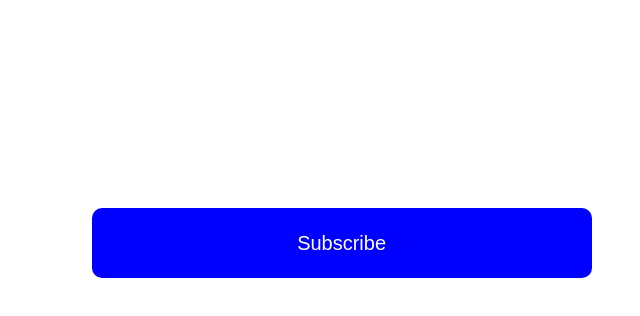
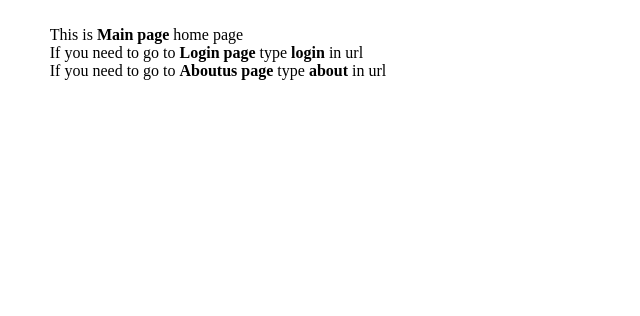
Before and after one commit to BYUMVUHOREAimable/React-course-tutorial, a React (Create React App) app: page / in a window 1280 px wide. Shown: the top 316 px of the page, without its empty margins (422-1062 px from the left). Built offline with nearby package versions, Linux system fonts and the light colour scheme.

Commit message:
Additing routes

```diff
--- a/src/App.css
+++ b/src/App.css
@@ -1,4 +1,4 @@
-.ternaryOperator, .TheUseOfEffect, .TheUseOfRef, .todolist,.form2, .add{
+.ternaryOperator, .TheUseOfEffect, .TheUseOfRef, .todolist,.form2, .add,.pages{
   display: flex;
     align-items: center;
     justify-content: center;
--- a/src/App.js
+++ b/src/App.js
@@ -15,15 +15,31 @@
 //import { ButtonRed, ButtonBlue, ButtonGreen } from "./Components/Buttons";
 
 //import React, {useState,useEffect} from "react";
-import { Button } from "./Components/Subscribe";
+//import { Button } from "./Components/Subscribe";
+import AboutUs from "./Pages/AboutUs";
+import Login from "./Pages/Login";
+import Main from "./Pages/Main";
+import { BrowserRouter as Router,Routes,Route } from "react-router-dom";
 
 function App() {
   return (
     <div className="App">
 
-      <Button color={"blue"} darkColor={"darkblue"} large>
+      <Router>
+        <Routes>
+          <Route path="/" exact element={<Main />} />
+          <Route path="/login" element={<Login />} />
+          <Route path="/about" element={<AboutUs />} />
+        </Routes>
+      </Router>
+
+
+
+
+       {/* <Button color={"blue"} darkColor={"darkblue"} large>
         Subscribe
       </Button>
+      */}
 
       {/*
       <ButtonRed>This is a styled
--- /dev/null
+++ b/src/Pages/AboutUs.js
@@ -0,0 +1,5 @@
+import React from "react";
+
+export default function AboutUs() {
+  return <div>About us</div>;
+}
--- /dev/null
+++ b/src/Pages/Login.js
@@ -0,0 +1,5 @@
+import React from "react";
+
+export default function Login() {
+  return <div>Login</div>;
+}
--- /dev/null
+++ b/src/Pages/Main.js
@@ -0,0 +1,10 @@
+import React from "react";
+import "../App.css";
+
+export default function Main() {
+  return <div className="pages">
+    <p>This is <strong>Main page</strong> home page <br />
+    If you need to go to <strong>Login page</strong>  type <strong>login</strong> in url <br />
+    If you need to go to <strong>Aboutus page</strong> type <strong>about</strong> in url</p>
+  </div>;
+}
```
